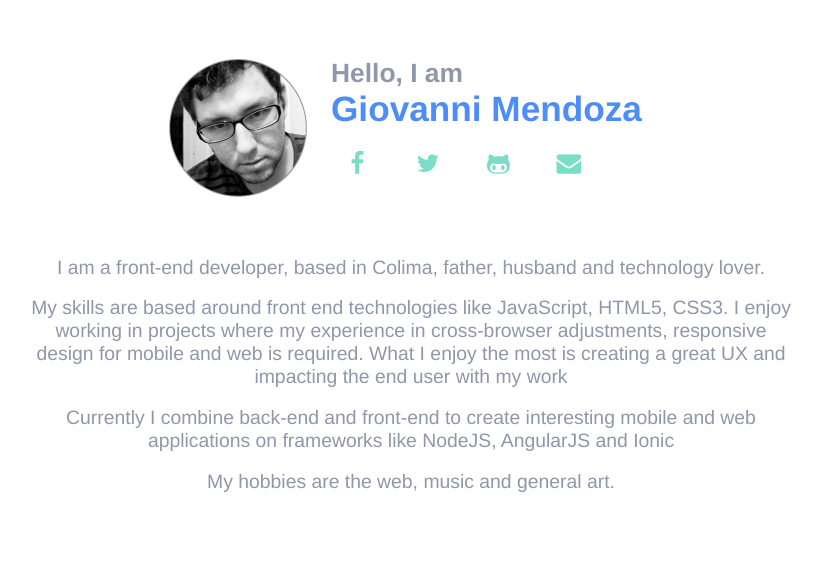
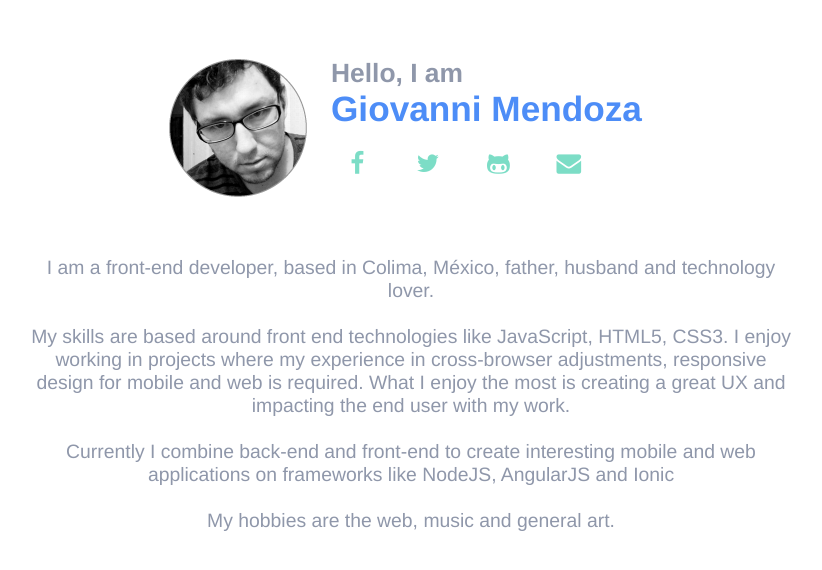
Before and after one commit to mendozagioo/mendozagioo.github.io, a Jekyll site: the page built from index.html, in a window 1280 px wide. Shown: the top 570 px of the page, without its empty margins (229-1051 px from the left). Built offline with Jekyll 4.4.1, drawn with Linux system fonts in a browser that asks for light colours; nearby versions of some CDN libraries; some web fonts are replaced; some of the changed lines change nothing that is shown.

Commit message:
Content change to config.yml

```diff
--- a/_config.yml
+++ b/_config.yml
@@ -3,10 +3,27 @@
 email: mendozagioo@gmail.com
 nick: mendozagioo
 name: Giovanni Mendoza
-description: > # this means to ignore newlines until "baseurl:"
-  Hello, this is Giovanni Mendoza, a front-end developer based in Colima
+greeting: Hello, I am
+description: >
+  I am a front-end developer, based in Colima, México, father,
+  husband and technology lover.
+  <br><br>
+  My skills are based around front end technologies like
+  JavaScript, HTML5, CSS3. I enjoy working in projects where
+  my experience in cross-browser adjustments, responsive design
+  for mobile and web is required. What I enjoy the most is
+  creating a great UX and impacting the end user with my work.
+  <br><br>
+  Currently I combine back-end and front-end to create interesting
+  mobile and web applications on frameworks like NodeJS,
+  AngularJS and Ionic
+  <br><br>
+  My hobbies are the web, music and general art.
 baseurl: "" # the subpath of your site, e.g. /blog
 url: "http://yourdomain.com" # the base hostname & protocol for your site
+facebook_link: http://facebook.com/MendozaGioo
+twitter_link: http://twitter.com/mendozagioo
+github_link: http://github.com/mendozagioo
 
 # Build settings
 markdown: kramdown
--- a/index.html
+++ b/index.html
@@ -7,19 +7,19 @@
     <img src="images/giovanni.png">
   </div>
   <div class="name">
-    <h3>Hello, I am</h3>
-    <h1>Giovanni Mendoza</h1>
+    <h3>{{site.greeting}}</h3>
+    <h1>{{site.name}}</h1>
     <div id="social">
-      <a href="http://www.facebook.com/MendozaGioo" target="_blank">
+      <a href="{{site.facebook_link}}" target="_blank">
         <i class="fa fa-facebook"></i>
       </a>
-      <a href="http://twitter.com/mendozagioo" target="_blank">
+      <a href="{{site.twitter_link}}" target="_blank">
         <i class="fa fa-twitter"></i>
       </a>
-      <a href="http://github.com/mendozagioo" target="_blank">
+      <a href="{{site.github_link}}" target="_blank">
         <i class="fa fa-github-alt"></i>
       </a>
-      <a href="mailto:mendozagioo@gmail.com" target="_blank">
+      <a href="mailto:{{site.email}}" target="_blank">
         <i class="fa fa-envelope"></i>
       </a>
     </div>
@@ -28,24 +28,6 @@
 
 <div class="description">
   <div class="center-col">
-    <p>
-      I am a front-end developer, based in Colima, father,
-      husband and technology lover.
-    </p>
-    <p>
-      My skills are based around front end technologies like
-      JavaScript, HTML5, CSS3. I enjoy working in projects where
-      my experience in cross-browser adjustments, responsive design
-      for mobile and web is required. What I enjoy the most is
-      creating a great UX and impacting the end user with my work
-    </p>
-    <p>
-      Currently I combine back-end and front-end to create interesting
-      mobile and web applications on frameworks like NodeJS,
-      AngularJS and Ionic
-    </p>
-    <p>
-      My hobbies are the web, music and general art.
-    </p>
+    <p>{{site.description}}</p>
   </div>
 </div>
```
Also changed, not shown: 2 other files.
